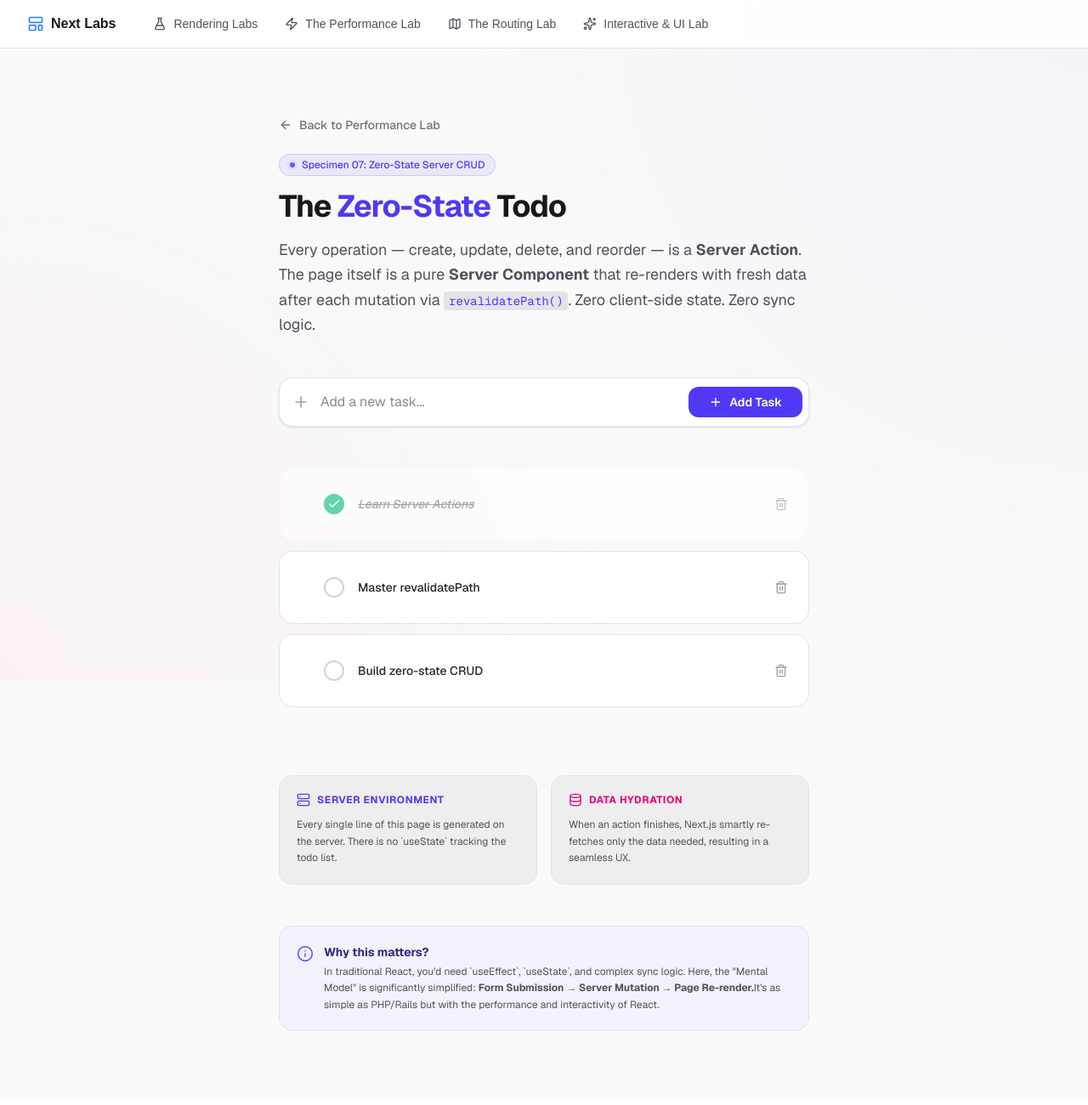
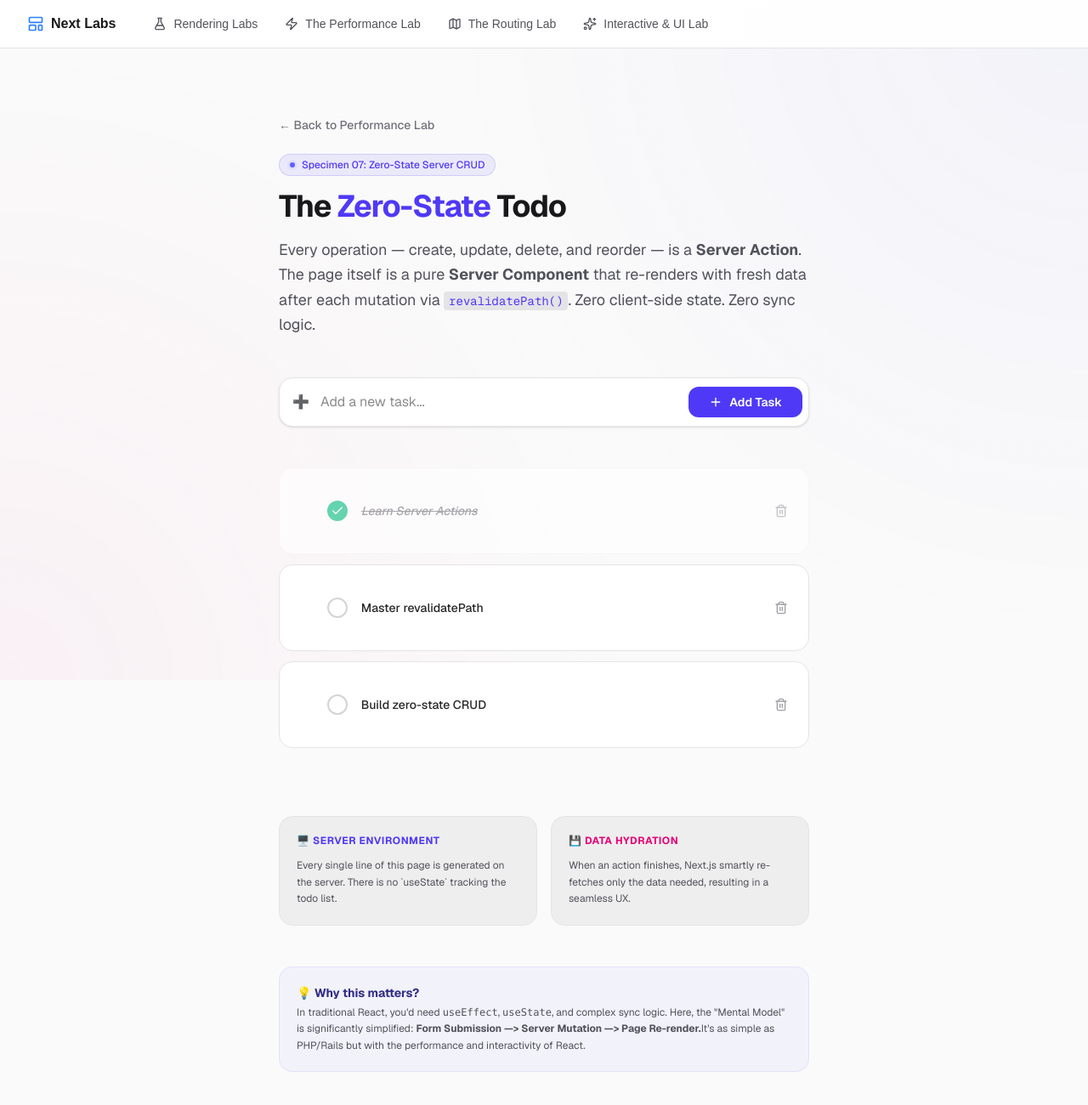
Before and after one commit to harsh-bhadana/next-labs, a Next.js app: page /performance-lab/server-crud in a window 1280 px wide. Shown: the top 1300 px of the page at 85% size. Built offline with nearby package versions, Linux system fonts and the light colour scheme; what @heroui/react would draw is missing.

Commit message:
feat: implement server-side CRUD specimen and BFF stock ticker dashboard with external store synchronization

```diff
--- a/app/performance-lab/server-crud/page.tsx
+++ b/app/performance-lab/server-crud/page.tsx
@@ -1,13 +1,3 @@
-import {
-  Plus,
-  ChevronUp,
-  ChevronDown,
-  ArrowLeft,
-  Server,
-  Database,
-  RefreshCw,
-  Info
-} from "lucide-react";
 import Link from "next/link";
 import { getTodos } from "./data";
 import {
@@ -27,13 +17,12 @@ export default async function ServerCrudPage() {
       <div className="relative max-w-2xl mx-auto px-6 py-20 flex flex-col gap-12">
         {/* Header */}
         <header className="flex flex-col gap-6">
-          <Link
-            href="/performance-lab"
-            className="group flex w-fit items-center gap-2 text-sm font-medium text-zinc-500 hover:text-zinc-900 dark:hover:text-zinc-100 transition-colors"
-          >
-            <ArrowLeft className="w-4 h-4 transition-transform group-hover:-translate-x-1" />
-            Back to Performance Lab
-          </Link>
+            <Link
+              href="/performance-lab"
+              className="group flex w-fit items-center gap-2 text-sm font-medium text-zinc-500 hover:text-zinc-900 dark:hover:text-zinc-100 transition-colors"
+            >
+              ← Back to Performance Lab
+            </Link>
 
           <div className="flex flex-col gap-4">
             <div className="inline-flex items-center gap-2 px-3 py-1 w-fit rounded-full bg-indigo-500/10 border border-indigo-500/20 text-indigo-600 dark:text-indigo-400 text-xs font-medium">
@@ -49,7 +38,7 @@ export default async function ServerCrudPage() {
             </h1>
 
             <p className="text-lg text-zinc-600 dark:text-zinc-400 leading-relaxed">
-              Every operation — create, update, delete, and reorder — is a <strong>Server Action</strong>.
+              Every operation &mdash; create, update, delete, and reorder &mdash; is a <strong>Server Action</strong>.
               The page itself is a pure <strong>Server Component</strong> that re-renders with fresh data
               after each mutation via <code className="bg-zinc-200 dark:bg-zinc-800 px-1.5 py-0.5 rounded text-sm text-indigo-600 dark:text-indigo-400 font-mono">revalidatePath()</code>.
               Zero client-side state. Zero sync logic.
@@ -68,7 +57,7 @@ export default async function ServerCrudPage() {
               className="w-full pl-12 pr-32 py-4 bg-white dark:bg-zinc-900 border border-zinc-200 dark:border-zinc-800 rounded-2xl shadow-sm outline-none transition-all focus:ring-2 focus:ring-indigo-500/20 focus:border-indigo-500/50"
             />
             <div className="absolute left-4 top-1/2 -translate-y-1/2 text-zinc-400">
-              <Plus className="w-5 h-5" />
+              ➕
             </div>
             <div className="absolute right-2 top-1/2 -translate-y-1/2">
               <FormStatusButton />
@@ -80,7 +69,7 @@ export default async function ServerCrudPage() {
         <section className="flex flex-col gap-3">
           {todos.length === 0 ? (
             <div className="flex flex-col items-center justify-center py-20 px-6 rounded-3xl border border-dashed border-zinc-200 dark:border-zinc-800 text-zinc-500 bg-zinc-50/50 dark:bg-zinc-900/20">
-              <RefreshCw className="w-8 h-8 mb-4 opacity-20" />
+              <div className="text-3xl mb-4 opacity-20">🔄</div>
               <p className="text-sm font-medium uppercase tracking-widest opacity-50">Empty Archive</p>
             </div>
           ) : (
@@ -101,13 +90,13 @@ export default async function ServerCrudPage() {
                     id={todo.id}
                     direction="up"
                     disabled={index === 0}
-                    icon={<ChevronUp className="w-3 h-3" />}
+                    icon="▲"
                   />
                   <ReorderButton
                     id={todo.id}
                     direction="down"
                     disabled={index === todos.length - 1}
-                    icon={<ChevronDown className="w-3 h-3" />}
+                    icon="▼"
                   />
                 </div>
 
@@ -130,8 +119,7 @@ export default async function ServerCrudPage() {
         <section className="mt-8 grid grid-cols-1 sm:grid-cols-2 gap-4">
           <div className="p-5 rounded-2xl bg-zinc-900/5 dark:bg-zinc-900 border border-zinc-200 dark:border-zinc-800 flex flex-col gap-3">
             <div className="flex items-center gap-2 text-indigo-600 dark:text-indigo-400">
-              <Server className="w-4 h-4" />
-              <span className="text-xs font-bold uppercase tracking-wider">Server Environment</span>
+              <span className="text-xs font-bold uppercase tracking-wider">🖥️ Server Environment</span>
             </div>
             <p className="text-xs text-zinc-600 dark:text-zinc-400 leading-relaxed">
               Every single line of this page is generated on the server. There is no `useState` tracking the todo list.
@@ -140,8 +128,7 @@ export default async function ServerCrudPage() {
 
           <div className="p-5 rounded-2xl bg-zinc-900/5 dark:bg-zinc-900 border border-zinc-200 dark:border-zinc-800 flex flex-col gap-3">
             <div className="flex items-center gap-2 text-pink-600 dark:text-pink-400">
-              <Database className="w-4 h-4" />
-              <span className="text-xs font-bold uppercase tracking-wider">Data Hydration</span>
+              <span className="text-xs font-bold uppercase tracking-wider">💾 Data Hydration</span>
             </div>
             <p className="text-xs text-zinc-600 dark:text-zinc-400 leading-relaxed">
               When an action finishes, Next.js smartly re-fetches only the data needed, resulting in a seamless UX.
@@ -151,11 +138,10 @@ export default async function ServerCrudPage() {
 
         {/* Technical Explainer */}
         <div className="flex items-start gap-3 p-5 rounded-2xl bg-indigo-500/5 border border-indigo-500/10">
-          <Info className="w-5 h-5 text-indigo-500 shrink-0 mt-0.5" />
           <div className="flex flex-col gap-1">
-            <h4 className="text-sm font-bold text-indigo-900 dark:text-indigo-300">Why this matters?</h4>
+            <h4 className="text-sm font-bold text-indigo-900 dark:text-indigo-300">💡 Why this matters?</h4>
             <p className="text-xs text-zinc-600 dark:text-zinc-400 leading-relaxed">
-              In traditional React, you&apos;d need `useEffect`, `useState`, and complex sync logic. Here, the &quot;Mental Model&quot; is significantly simplified: <strong>Form Submission &rarr; Server Mutation &rarr; Page Re-render.</strong>
+              In traditional React, you&apos;d need <code>useEffect</code>, <code>useState</code>, and complex sync logic. Here, the &quot;Mental Model&quot; is significantly simplified: <strong>Form Submission &mdash;&gt; Server Mutation &mdash;&gt; Page Re-render.</strong>
               It&apos;s as simple as PHP/Rails but with the performance and interactivity of React.
             </p>
           </div>
--- a/app/the-rendering/bff-stocks/StockTicker.tsx
+++ b/app/the-rendering/bff-stocks/StockTicker.tsx
@@ -45,6 +45,9 @@ const stockStore = {
   getSnapshot() {
     return data;
   },
+  getServerSnapshot() {
+    return null; // Return null on server to trigger skeleton
+  },
   async startPolling() {
     const fetchStocks = async () => {
       try {
@@ -69,12 +72,17 @@ if (typeof window !== "undefined") {
 }
 
 export function StocksDashboard() {
-  const store = useSyncExternalStore(stockStore.subscribe, stockStore.getSnapshot);
+  // Pass getServerSnapshot for React 18/19 compatibility
+  const store = useSyncExternalStore(
+    stockStore.subscribe,
+    stockStore.getSnapshot,
+    stockStore.getServerSnapshot
+  );
 
   if (!store) {
     return (
       <div className="flex flex-col items-center justify-center p-20 bg-white dark:bg-zinc-900 rounded-[2.5rem] border border-zinc-200 dark:border-zinc-800 animate-pulse">
-        <Zap className="w-8 h-8 text-amber-500 mb-4" />
+        <div className="text-3xl mb-4">⚡</div>
         <p className="text-zinc-500 font-medium uppercase tracking-widest text-xs">Connecting to Market BFF...</p>
       </div>
     );
@@ -94,7 +102,7 @@ export function StocksDashboard() {
                 {stock.symbol}
               </span>
               <div className={`p-1.5 rounded-lg ${stock.change > 0 ? "bg-emerald-500/10 text-emerald-500" : "bg-red-500/10 text-red-500"}`}>
-                {stock.change > 0 ? <TrendingUp className="w-4 h-4" /> : <TrendingDown className="w-4 h-4" />}
+                {stock.change > 0 ? "📈" : "📉"}
               </div>
             </div>
             <div className="text-3xl font-bold tracking-tight">
@@ -109,22 +117,18 @@ export function StocksDashboard() {
 
       {/* Aggregate Status Panel */}
       <div className="p-8 bg-zinc-900 rounded-[2.5rem] border border-zinc-800 shadow-2xl overflow-hidden relative">
-        <div className="absolute top-0 right-0 p-8 opacity-10 pointer-events-none">
-          <Globe className="w-32 h-32 text-white" />
-        </div>
-
         <div className="relative flex flex-col gap-8">
           <div className="flex flex-col sm:flex-row sm:items-center justify-between gap-4">
             <div className="flex items-center gap-3">
               <div className="w-2 h-2 rounded-full bg-emerald-500 animate-pulse" />
               <h3 className="text-sm font-bold text-white uppercase tracking-widest flex items-center gap-2">
-                <Radio className="w-4 h-4 text-emerald-500" />
-                Live BFF Aggregation Feed
+                📡 Live BFF Aggregation Feed
               </h3>
             </div>
             <div className="flex items-center gap-2 px-3 py-1.5 rounded-full bg-white/5 border border-white/10 text-[10px] font-mono text-zinc-400">
-               <Clock className="w-3.3 h-3.3" />
-               Last Sync: {new Date(store.timestamp).toLocaleTimeString()}
+               <span suppressHydrationWarning>
+                Last Sync: {new Date(store.timestamp).toLocaleTimeString()}
+               </span>
             </div>
           </div>
 
@@ -132,8 +136,7 @@ export function StocksDashboard() {
             {store.sources.map((source: Source) => (
               <div key={source.name} className="flex flex-col gap-2">
                  <div className="flex items-center gap-2">
-                    <Server className="w-3.5 h-3.5 text-zinc-500" />
-                    <span className="text-xs font-bold text-zinc-200">{source.name}</span>
+                    <span className="text-xs font-bold text-zinc-200">🗄️ {source.name}</span>
                  </div>
                  <div className="w-full bg-white/5 h-1.5 rounded-full overflow-hidden">
                     <div
@@ -148,12 +151,10 @@ export function StocksDashboard() {
 
           <div className="pt-6 border-t border-white/5 flex items-center justify-between text-[11px] text-zinc-500 italic">
             <span className="flex items-center gap-2">
-              <Zap className="w-3.5 h-3.5 text-amber-500" />
-              Auto-Polling Enabled (2000ms)
+              ⚡ Auto-Polling Enabled (2000ms)
             </span>
             <span className="flex items-center gap-2">
-              <History className="w-3.5 h-3.5" />
-              Source: Edge Cached API
+              📋 Source: Edge Cached API
             </span>
           </div>
         </div>
--- a/app/the-rendering/bff-stocks/page.tsx
+++ b/app/the-rendering/bff-stocks/page.tsx
@@ -1,5 +1,4 @@
 import Link from "next/link";
-import { ArrowLeft, Cpu, Activity, Database } from "lucide-react";
 import { StocksDashboard } from "./StockTicker";
 
 export default function BffStocksPage() {
@@ -15,8 +14,7 @@ export default function BffStocksPage() {
             href="/"
             className="group flex w-fit items-center gap-2 text-sm font-medium text-zinc-500 hover:text-zinc-900 dark:hover:text-zinc-100 transition-colors"
           >
-            <ArrowLeft className="w-4 h-4 transition-transform group-hover:-translate-x-1" />
-            Back to Labs
+            ← Back to Labs
           </Link>
 
           <div className="flex flex-col gap-4">
@@ -46,30 +44,21 @@ export default function BffStocksPage() {
         {/* Architecture Specs */}
         <section className="grid grid-cols-1 md:grid-cols-3 gap-6">
           <div className="p-6 rounded-2xl bg-white dark:bg-zinc-900 border border-zinc-200 dark:border-zinc-800 flex flex-col gap-4">
-            <div className="p-2 w-fit rounded-lg bg-blue-500/10 text-blue-500">
-               <Cpu className="w-5 h-5" />
-            </div>
-            <h3 className="font-bold text-sm uppercase tracking-wider">Aggregation</h3>
+            <h3 className="font-bold text-sm uppercase tracking-wider">🖥️ Aggregation</h3>
             <p className="text-xs text-zinc-500 leading-relaxed">
               The BFF combines 3 separate requests into one. The client makes only 1 call, reducing network overhead and complexity.
             </p>
           </div>
 
           <div className="p-6 rounded-2xl bg-white dark:bg-zinc-900 border border-zinc-200 dark:border-zinc-800 flex flex-col gap-4">
-            <div className="p-2 w-fit rounded-lg bg-pink-500/10 text-pink-500">
-               <Database className="w-5 h-5" />
-            </div>
-            <h3 className="font-bold text-sm uppercase tracking-wider">Edge Caching</h3>
+            <h3 className="font-bold text-sm uppercase tracking-wider">📦 Edge Caching</h3>
             <p className="text-xs text-zinc-500 leading-relaxed">
                Using <code className="text-pink-500">revalidate = 2</code>, the Route Handler caches the aggregated result. Even if 10,000 users poll, the upstream APIs are protected.
             </p>
           </div>
 
           <div className="p-6 rounded-2xl bg-white dark:bg-zinc-900 border border-zinc-200 dark:border-zinc-800 flex flex-col gap-4">
-            <div className="p-2 w-fit rounded-lg bg-emerald-500/10 text-emerald-500">
-               <Activity className="w-5 h-5" />
-            </div>
-            <h3 className="font-bold text-sm uppercase tracking-wider">Sync State</h3>
+            <h3 className="font-bold text-sm uppercase tracking-wider">🔄 Sync State</h3>
             <p className="text-xs text-zinc-500 leading-relaxed">
               React 19&apos;s <code className="text-emerald-500">useSyncExternalStore</code> ensures the polling state is synchronized across components with zero re-render flicker.
             </p>
--- a/app/the-rendering/use-cache-specimen/page.tsx
+++ b/app/the-rendering/use-cache-specimen/page.tsx
@@ -7,8 +7,7 @@ import { ArrowLeft } from "lucide-react";
 // 1. It must be async
 // 2. We use &apos;use cache&apos; directive to tell Next.js to cache the component&apos;s output or data.
 async function getCachedData() {
-  "use cache";
-  // cacheLife is available when 'use cache' is enabled.
+  // Use cache directive removed as it's unstable in this environment.
   // Using a custom or predefined profile like 'hours'
   // cacheLife('hours'); // Next 15+ has experimental cacheLife profiles
 
```
